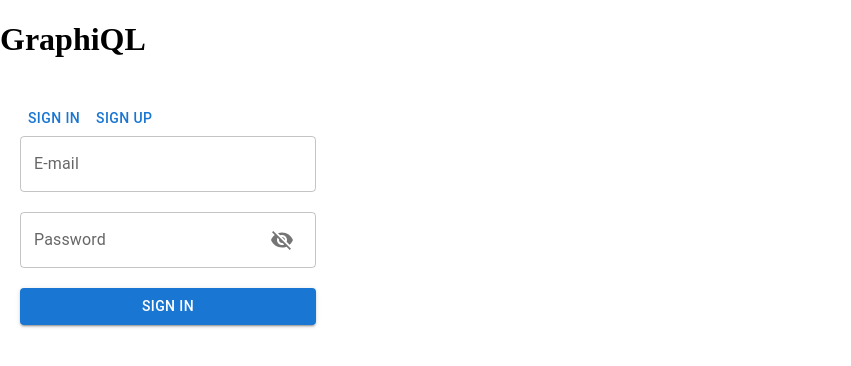
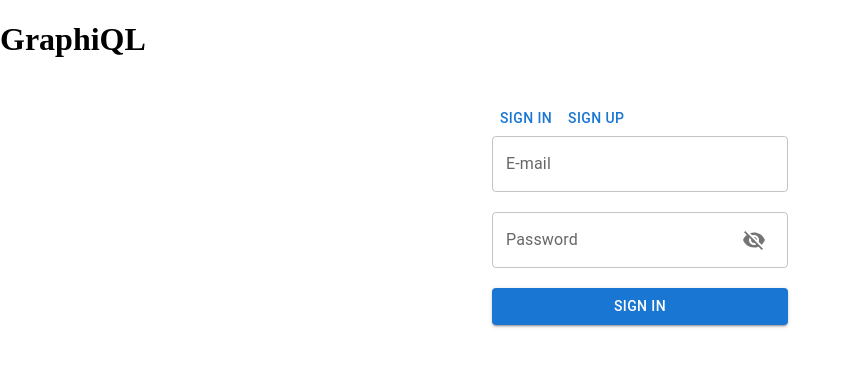
Before and after one commit to Howl404/graphiql-app, a React (Vite) app: page / in a window 1280 px wide. Shown: the top 366 px of the page, without its empty margins (0-851 px from the left). Built offline with nearby package versions, Linux system fonts and the light colour scheme; no server answers.

Commit message:
refactor: separate password input to common component

```diff
--- a/src/components/AuthForm/index.tsx
+++ b/src/components/AuthForm/index.tsx
@@ -1,5 +1,4 @@
-import { Visibility, VisibilityOff } from '@mui/icons-material';
-import { Button, IconButton, InputAdornment, TextField } from '@mui/material';
+import { Button, TextField } from '@mui/material';
 import { useState } from 'react';
 import { useForm, SubmitHandler, Controller } from 'react-hook-form';
 import { AuthService } from 'src/services/AuthService';
@@ -10,10 +9,10 @@ import {
 } from 'src/utils/password-validation';
 
 import style from './style.module.scss';
+import InputPassword from '../common/InputPassword';
 
 export default function AuthForm() {
   const [mode, setMode] = useState('signin');
-  const [showPassword, setShowPassword] = useState(false);
 
   const {
     control,
@@ -28,10 +27,6 @@ export default function AuthForm() {
       confirmPassword: '',
     },
   });
-
-  const handlePasswordVisibility = () => {
-    setShowPassword(!showPassword);
-  };
 
   const onSubmit: SubmitHandler<AuthFormInputs> = ({ email, password }) => {
     mode === 'signin'
@@ -87,22 +82,11 @@ export default function AuthForm() {
             validate: passwordValidation,
           }}
           render={({ field }) => (
-            <TextField
-              {...field}
+            <InputPassword
+              field={field}
+              error={errors.password}
               id="password"
-              type={showPassword ? 'text' : 'password'}
               label="Password"
-              error={errors.password ? true : false}
-              helperText={errors.password?.message}
-              InputProps={{
-                endAdornment: (
-                  <InputAdornment position="end">
-                    <IconButton onClick={handlePasswordVisibility}>
-                      {showPassword ? <Visibility /> : <VisibilityOff />}
-                    </IconButton>
-                  </InputAdornment>
-                ),
-              }}
             />
           )}
         />
@@ -111,26 +95,15 @@ export default function AuthForm() {
             name="confirmPassword"
             control={control}
             rules={{
-              required: 'Password is required',
+              required: 'Confirmation of password is required',
               validate: confirmPasswordValidation,
             }}
             render={({ field }) => (
-              <TextField
-                {...field}
+              <InputPassword
+                field={field}
+                error={errors.confirmPassword}
                 id="confirm-password"
-                type={showPassword ? 'text' : 'password'}
                 label="Confirm password"
-                error={errors.confirmPassword ? true : false}
-                helperText={errors.confirmPassword?.message}
-                InputProps={{
-                  endAdornment: (
-                    <InputAdornment position="end">
-                      <IconButton onClick={handlePasswordVisibility}>
-                        {showPassword ? <Visibility /> : <VisibilityOff />}
-                      </IconButton>
-                    </InputAdornment>
-                  ),
-                }}
               />
             )}
           />
--- a/src/components/AuthForm/style.module.scss
+++ b/src/components/AuthForm/style.module.scss
@@ -1,5 +1,6 @@
 .auth-container {
   margin: auto;
+  width: fit-content;
   padding: 20px;
 }
 
--- /dev/null
+++ b/src/components/common/InputPassword.tsx
@@ -0,0 +1,36 @@
+import { Visibility, VisibilityOff } from '@mui/icons-material';
+import { IconButton, InputAdornment, TextField } from '@mui/material';
+import { useState } from 'react';
+import { FieldValues, Path } from 'react-hook-form';
+import { InputPasswordProps } from 'src/types';
+
+export default function InputPassword<
+  T extends FieldValues,
+  K extends Path<T>,
+>({ field, error, id, label }: InputPasswordProps<T, K>) {
+  const [showPassword, setShowPassword] = useState(false);
+
+  const handlePasswordVisibility = () => {
+    setShowPassword(!showPassword);
+  };
+
+  return (
+    <TextField
+      {...field}
+      type={showPassword ? 'text' : 'password'}
+      id={id}
+      label={label}
+      error={error ? true : false}
+      helperText={error?.message}
+      InputProps={{
+        endAdornment: (
+          <InputAdornment position="end">
+            <IconButton onClick={handlePasswordVisibility}>
+              {showPassword ? <Visibility /> : <VisibilityOff />}
+            </IconButton>
+          </InputAdornment>
+        ),
+      }}
+    />
+  );
+}
```
Also changed, not shown: src/types.ts (+14 -0 lines).
